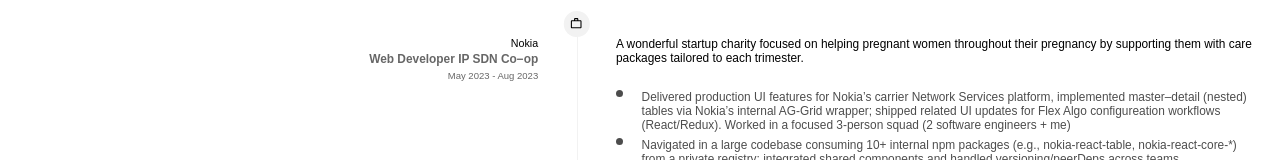
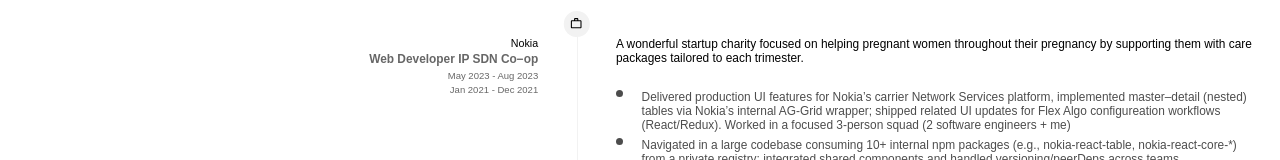
Before and after one commit to Simonmon06/portfolio-site, a Next.js app: page / in a window 1280 px wide. Shown: the part 628-788 px from the top of the page. Built offline with nearby package versions, Linux system fonts and the light colour scheme; a web font is replaced by a local one.

Commit message:
add additional date

```diff
--- a/src/app/projects/projects.styles.tsx
+++ b/src/app/projects/projects.styles.tsx
@@ -58,10 +58,11 @@
 export const Project = styled.div`
   display: grid;
   grid-template-columns: 45% 55%;
-  grid-template-rows: auto auto;
+  grid-template-rows: auto auto auto;
   grid-template-areas:
     "title title"
-    "slideshow details";
+    "slideshow details"
+    "links details";
   width: 90%;
   position: relative;
   margin: 0 auto;
@@ -80,12 +81,12 @@
   }
 
   .links {
-    position: absolute;
-    bottom: 0;
-    left: 15%;
+    grid-area: links;
     display: flex;
     align-items: center;
+    justify-content: center;
     gap: 1vw;
+    margin-top: 1.5vw;
 
     .livePreviewButton {
       background-color: ${(props) => props.theme.primaryColor};
--- a/src/app/work-history/WorkHistory.styles.tsx
+++ b/src/app/work-history/WorkHistory.styles.tsx
@@ -28,7 +28,6 @@
   width: 100%;
   display: grid;
   grid-template-columns: 25% 75%;
-
 `;
 
 export const JobHistoryItemSummary = styled.div`
@@ -51,12 +50,20 @@
     opacity: 0.6;
   }
 
+  .dates {
+    display: flex;
+    flex-direction: column;
+    align-items: flex-end;
+    gap: 0.2vw;
+  }
+
   .date {
     font-size: 0.8rem;
     opacity: 0.6;
+    text-align: right;
   }
 
-	.marker{
+  .marker {
     height: 2vw;
     width: 2vw;
     display: flex;
--- a/src/app/work-history/page.tsx
+++ b/src/app/work-history/page.tsx
@@ -38,6 +38,7 @@
             jobTitle,
             startDate,
             endDate,
+            additionalDateRanges,
             companyDescription,
             responsibilities,
             technologies,
@@ -48,9 +49,19 @@
             <JobHistoryItemSummary>
               <h1 className="company">{companyName}</h1>
               <p className="role">{jobTitle}</p>
-              <p className="date">
-                {startDate} - {endDate}
-              </p>
+              <div className="dates">
+                <p className="date">
+                  {startDate} - {endDate}
+                </p>
+                {additionalDateRanges?.map(
+                  ({ startDate: rangeStart, endDate: rangeEnd, note }, idx) => (
+                    <p key={idx} className="date">
+                      {rangeStart} - {rangeEnd}
+                      {note ? ` (${note})` : ""}
+                    </p>
+                  )
+                )}
+              </div>
               <div className="marker">
                 <MdWorkOutline color={theme.textColor} size={"1vw"} />
               </div>
--- a/src/components/AIChat/profileData.json
+++ b/src/components/AIChat/profileData.json
@@ -181,6 +181,16 @@
         "jobTitle": "Senior Frontend Engineer",
         "startDate": "Jan 2019",
         "endDate": "Present",
+        "additionalDateRanges": [
+          {
+            "startDate": "Jan 2022",
+            "endDate": "Dec 2022"
+          },
+          {
+            "startDate": "Jan 2019",
+            "endDate": "Dec 2021"
+          }
+        ],
         "companyDescription": "A wonderful startup charity focused on helping pregnant women throughout their pregnancy by supporting them with care packages tailored to each trimester.",
         "responsibilities": [
           "A Complete authentication system; Login, Sign up, password reset / updater , route guarding, security, user roles, etc.",
--- a/src/utils/text/projects.ts
+++ b/src/utils/text/projects.ts
@@ -65,7 +65,7 @@
       id: "Serverful and Serverless",
       name: "CMPT 756 · Microservices: Serverful vs Serverless (Course Project)",
       description:
-        "Built a full-stack chat platform (React/TypeScript, Tailwind CSS, shadcn/ui, Node/Express, Prisma/PostgreSQL) with authentication, and conversation management. End-to-end design & implementation: UI/UX, data model, and APIs.",
+        "Implemented a microservices-based Post-Comment system with decoupled Post, Comment, Query, and EventBus services, deployed on both a serverful stack (AWS EKS, Nginx Ingress, Docker, MongoDB) and a serverless stack (AWS Lambda, API Gateway, MongoDB Atlas) to compare architectures. Performance tests using JMeter and custom scripts show that while the serverful deployment achieves lower latency under light sequential load, the serverless deployment delivers significantly better average response time under concurrent traffic, highlighting the trade-offs between fixed and on-demand resource provisioning.",
       images: [],
       functionality: [
         "Architected a microservice-based application, building all services from the ground up using Node.js.",
@@ -77,7 +77,6 @@
         "nodeJs",
         "javascipt",
         "css",
-        "nodeJs",
         "express",
         "docker",
         "kubernetes",
--- a/src/utils/text/workHistory.ts
+++ b/src/utils/text/workHistory.ts
@@ -11,6 +11,12 @@
       jobTitle: "Web Developer IP SDN Co−op",
       startDate: "May 2023",
       endDate: "Aug 2023",
+      additionalDateRanges: [
+        {
+          startDate: "Jan 2021",
+          endDate: "Dec 2021",
+        },
+      ],
       companyDescription:
         "A wonderful startup charity focused on helping pregnant women throughout their pregnancy by supporting them with care packages tailored to each trimester.",
       responsibilities: [
--- a/src/utils/types.tsx
+++ b/src/utils/types.tsx
@@ -30,6 +30,11 @@
       jobTitle: string;
       startDate: string;
       endDate: string;
+      additionalDateRanges?: {
+        startDate: string;
+        endDate: string;
+        note?: string;
+      }[];
       companyDescription: string;
       responsibilities: string[];
       technologies: SkillKey[];
```
Lines whose indentation alone changed are shown as unchanged.
